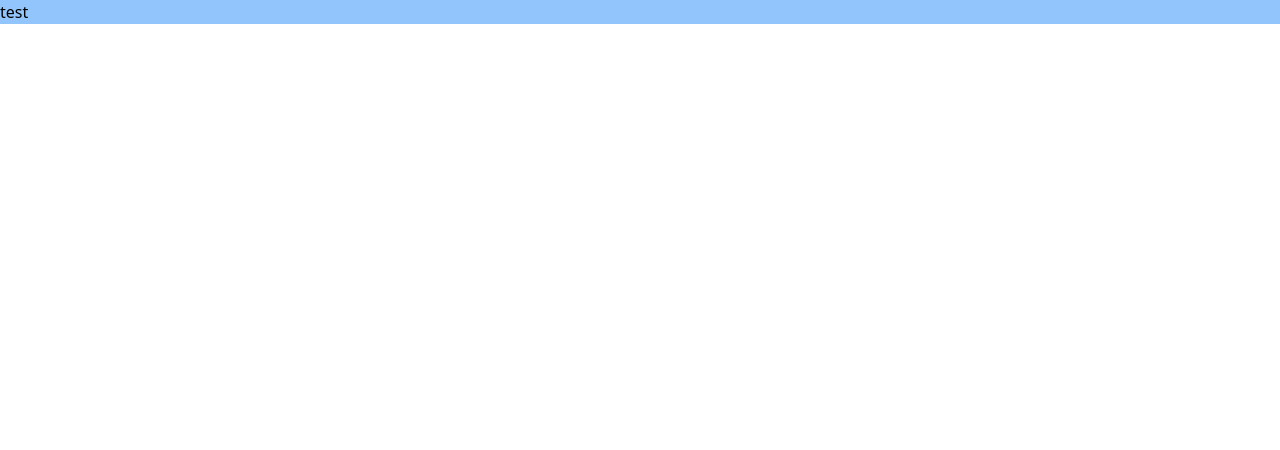
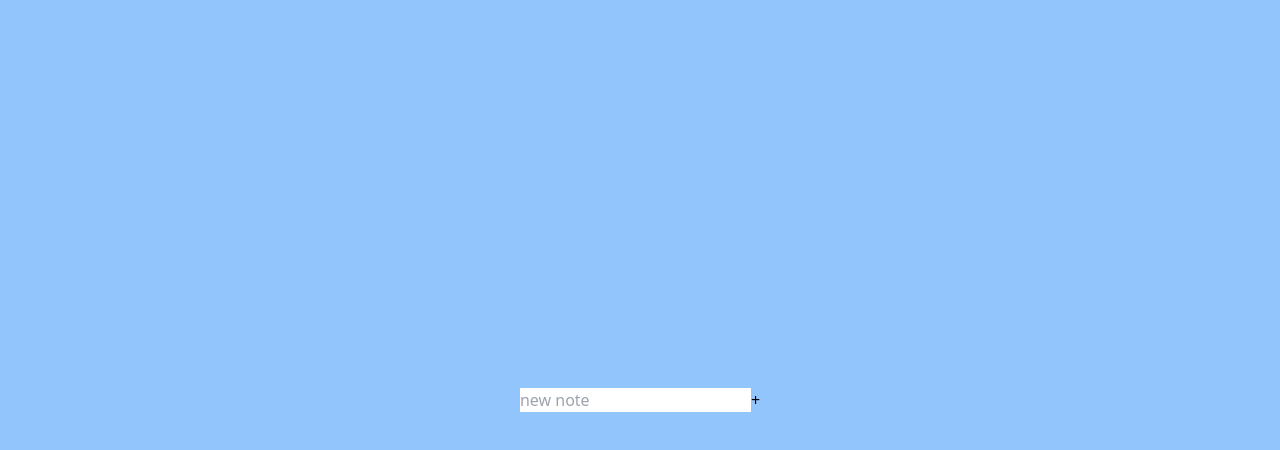
Before and after one commit to Folka2134/todo-list, a React (Create React App) app: page / in a window 1280 px wide. Shown: the top 450 px of the page. Built offline with nearby package versions, Linux system fonts and the light colour scheme.

Commit message:
Created base components. Implemented Input component

```diff
--- a/src/App.js
+++ b/src/App.js
@@ -1,7 +1,9 @@
+import { Input } from "./components/Input";
+
 const App = () => {
   return (
-    <div className="bg-blue-300">
-      test
+    <div className="bg-blue-300 h-screen w-screen grid justify-center content-center">
+      <Input />
     </div>
   );
 }
--- /dev/null
+++ b/src/components/Input.jsx
@@ -0,0 +1,15 @@
+import React from 'react'
+
+export const Input = () => {
+
+  const submit = (e) => {
+    e.preventDefault()
+  }
+
+  return (
+    <form onSubmit={submit}>
+      <input type="text" placeholder='new note' />
+      <button>+</button>
+    </form>
+  )
+}
```
Also changed, not shown: src/components/List.jsx (added), src/components/ListItem.jsx (added).
